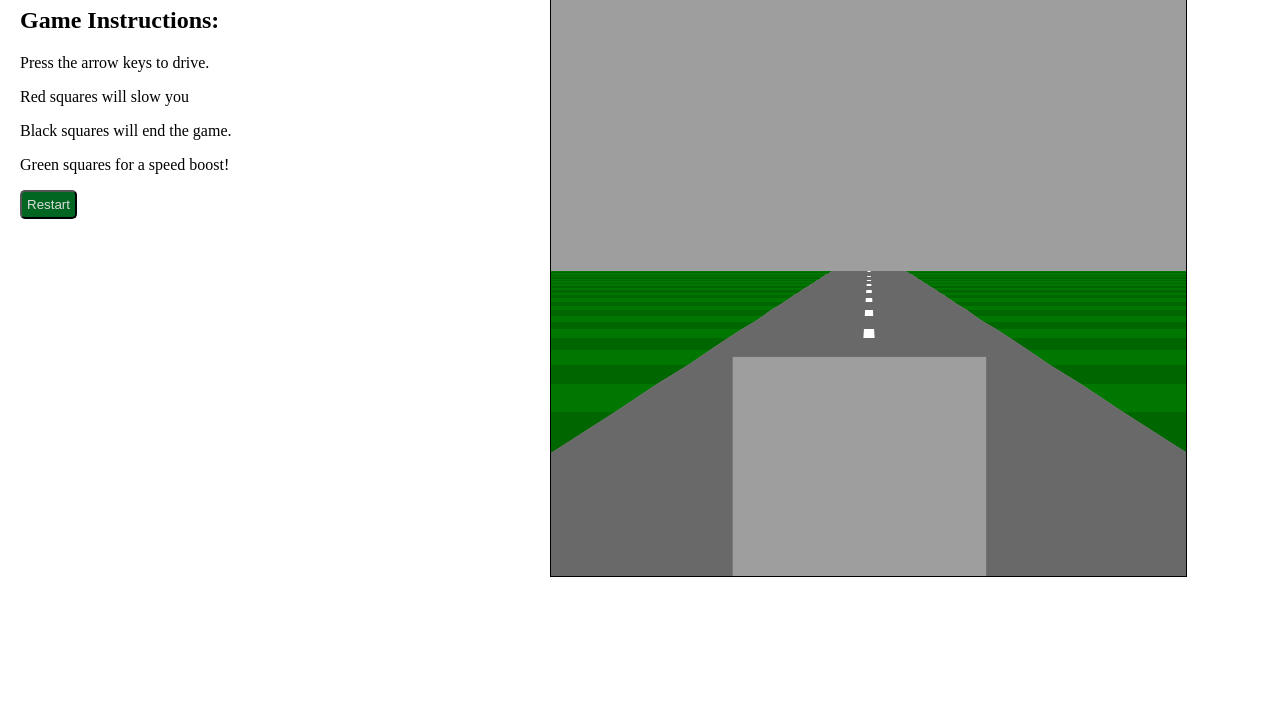
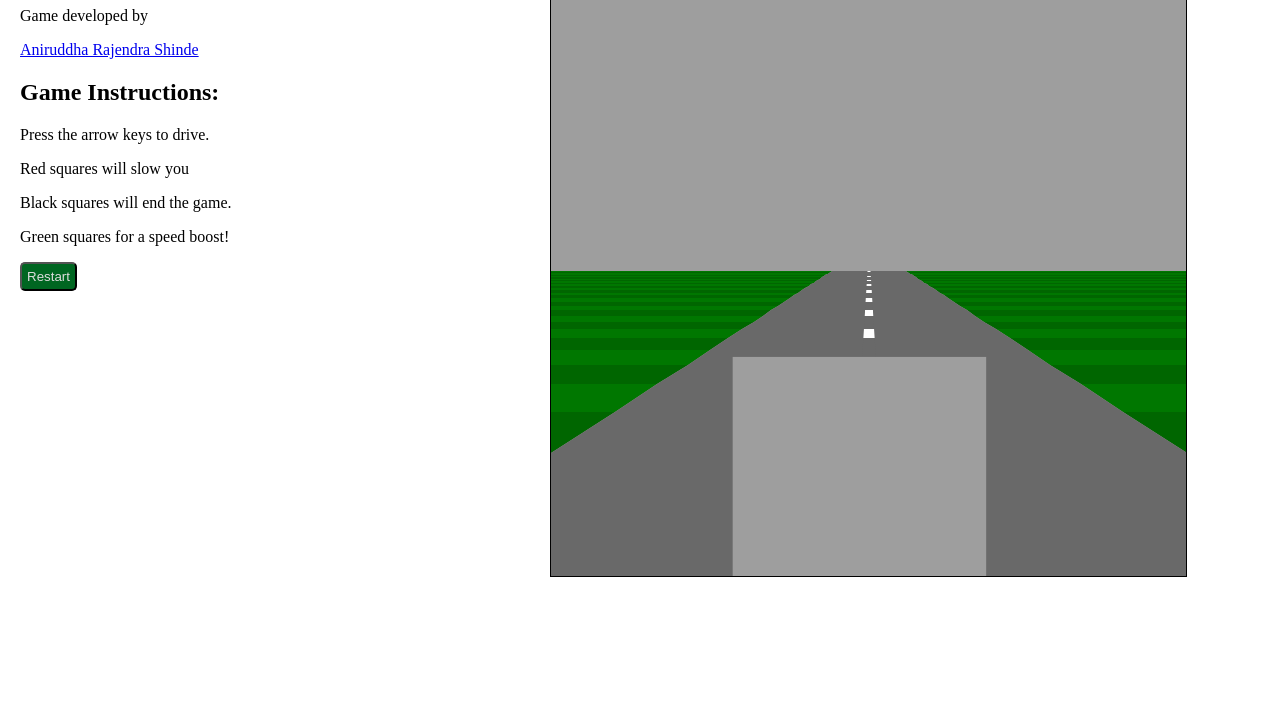
Before and after one commit to anirudddh/Simple-Car-Driving-Game, a plain HTML site: page index.html in a window 1280 px wide. Shown: the part 93-800 px from the top of the page. Drawn offline with Linux system fonts and the light colour scheme.

Commit message:
Update index.html

```diff
--- a/index.html
+++ b/index.html
@@ -13,7 +13,7 @@
 
     <div id="Instructions">
       <h1>Simple Car Driving Game</h1>
-
+      <p>Game developed by </p> <a href="https://anirudddh.github.io/resume/">Aniruddha Rajendra Shinde </a>
       <h2>Game Instructions:</h2>
       <p>Press the arrow keys to drive.</p>
       <p>Red squares will slow you</p>
```
